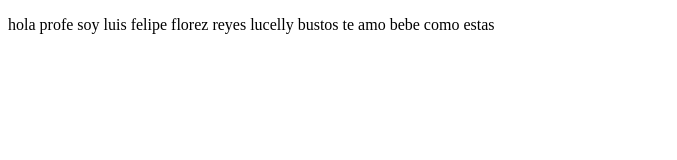
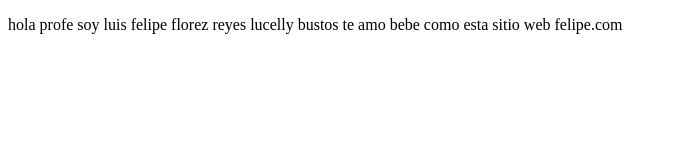
Before and after one commit to manches33/proyectoDemoCursoPrework, a plain HTML site: page index.html in a window 1280 px wide. Shown: the whole page, without its empty margins (0-677 px from the left). Drawn offline with Linux system fonts and the light colour scheme.

Commit message:
cambios agregamos como esta sitio web felipe.com

```diff
--- a/index.html
+++ b/index.html
@@ -7,7 +7,7 @@
     <title>hola mundo</title>
 </head>
 <body>
-    <p>hola profe soy luis felipe florez reyes lucelly bustos te amo bebe como estas </p>
+    <p>hola profe soy luis felipe florez reyes lucelly bustos te amo bebe como esta sitio web felipe.com </p>
 
 </body>
 </html>
```
